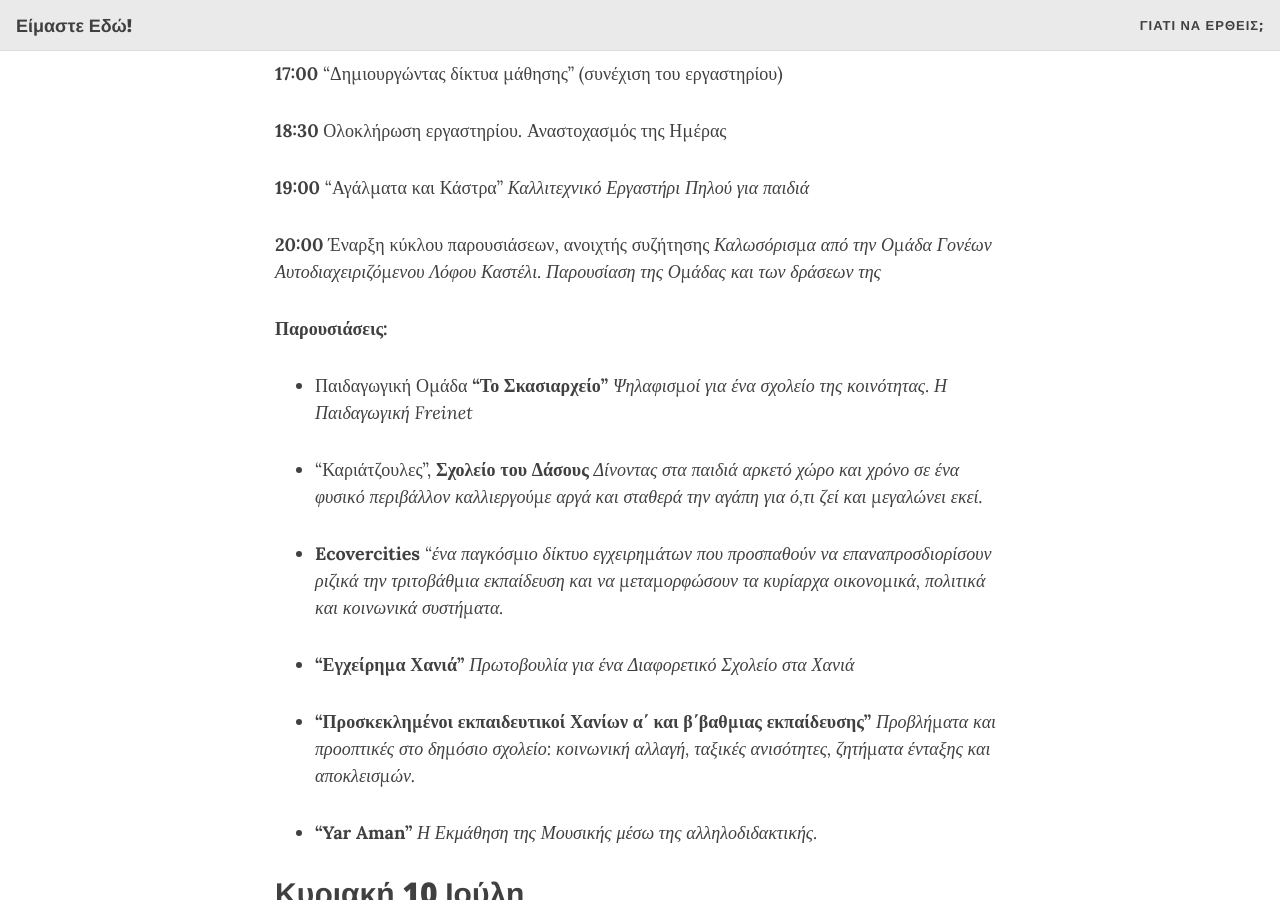
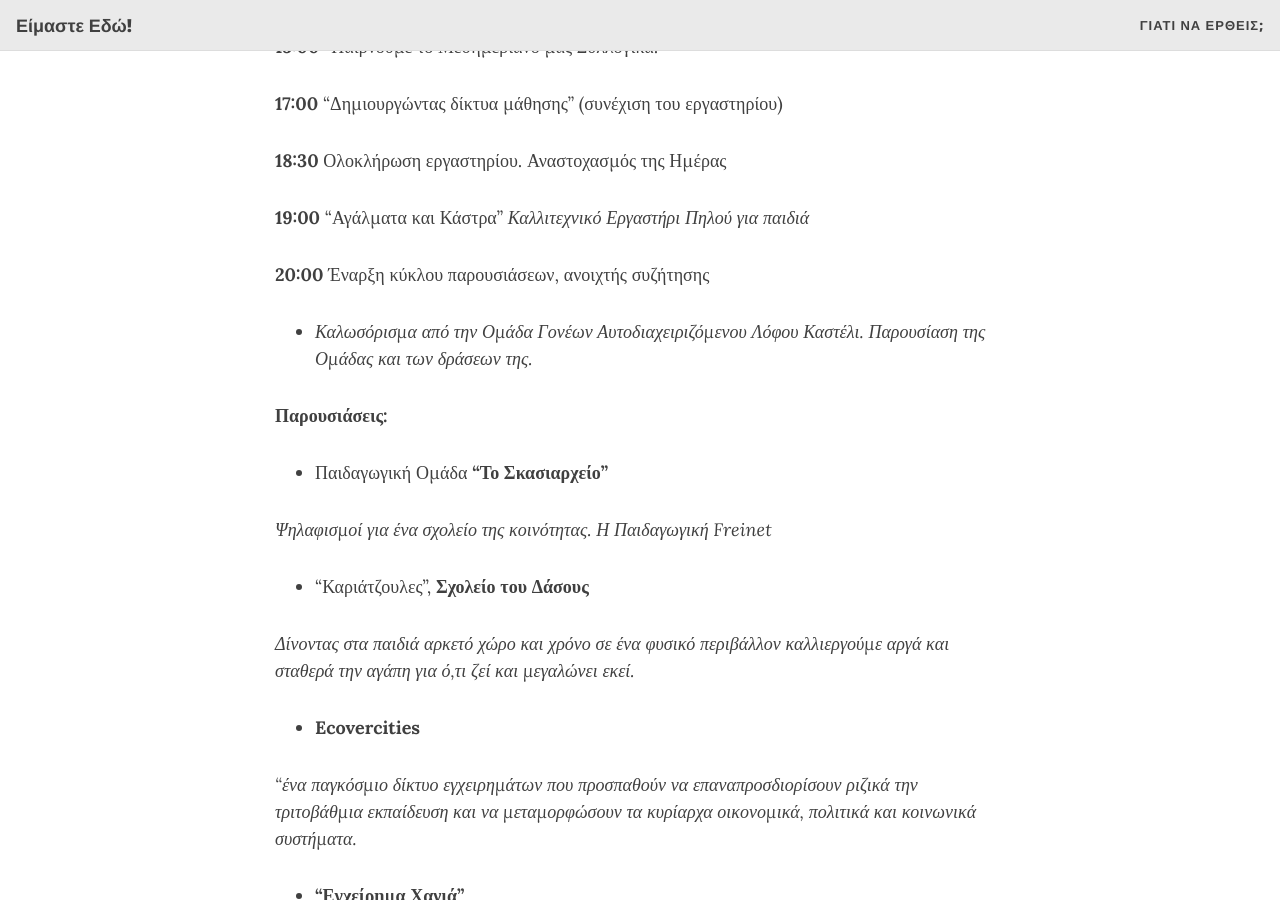
Before and after one commit to Trihmero/sch, a Jekyll site: the page built from _posts/2022-07-01-sch.md, in a window 1280 px wide and 900 px high, scrolled down 959 px. Built offline with Jekyll 4.4.1, drawn with Linux system fonts in a browser that asks for light colours; nearby versions of some CDN libraries.

Commit message:
Update 2022-07-01-sch.md

```diff
--- a/_posts/2022-07-01-sch.md
+++ b/_posts/2022-07-01-sch.md
@@ -14,13 +14,14 @@ comments: false
 
 **21:00**  Σχηµατίζουµε κύκλους και γνωριζόµαστε, στην αυλή της Ρόζας.
 
-**22:00** *“Η Θηλιά”* Θεατρική Παράσταση από την Θεατρική Οµάδα του Πολυτεχνείου Κρήτης
+**22:00** _**“Η Θηλιά”**_ Θεατρική Παράσταση από την Θεατρική Οµάδα του Πολυτεχνείου Κρήτης
 
 ## Σάββατο 9 Ιούλη
 
 **10:00**  Παίρνουµε το Πρωινό µας συλλογικά.
 
-**11:00**  “Δηµιουργώντας δίκτυα µάθησης”\\
+**11:00**  “Δηµιουργώντας δίκτυα µάθησης”
+
 _Προσκαλούµε παιδιά και ενήλικες για να συναντηθούµε και να βιώσουµε όλοι µαζί_
 _µια µέρα αυτοοργανωµένης µάθησης._
 _Θα έχουµε χώρο και χρόνο για να µοιραστούµε όνειρα, εργαλεία,ανακαλύψεις, απορίες_
@@ -38,49 +39,63 @@ _στις θεµατικές που θα προκύψουν._
 _Καλλιτεχνικό Εργαστήρι Πηλού για παιδιά_
 
 **20:00**  Έναρξη κύκλου παρουσιάσεων, ανοιχτής συζήτησης
-_Καλωσόρισµα από την Οµάδα Γονέων Αυτοδιαχειριζόµενου Λόφου Καστέλι._
-_Παρουσίαση της Οµάδας και των δράσεων της_
+
+- _Καλωσόρισµα από την Οµάδα Γονέων Αυτοδιαχειριζόµενου Λόφου Καστέλι._
+_Παρουσίαση της Οµάδας και των δράσεων της._
 
 **Παρουσιάσεις:**
 - Παιδαγωγική Οµάδα **“Το Σκασιαρχείο”**
+
 _Ψηλαφισµοί για ένα σχολείο της κοινότητας. Η Παιδαγωγική Freinet_
 
 - “Καριάτζουλες”, **Σχολείο του Δάσους**
+
 _Δίνοντας στα παιδιά αρκετό χώρο και χρόνο σε ένα φυσικό περιβάλλον καλλιεργούµε αργά και_
 _σταθερά την αγάπη για ό,τι ζεί και µεγαλώνει εκεί._
 
 - **Ecovercities**
-   _“ένα παγκόσµιο δίκτυο εγχειρηµάτων που προσπαθούν να επαναπροσδιορίσουν ριζικά την_
+
+_“ένα παγκόσµιο δίκτυο εγχειρηµάτων που προσπαθούν να επαναπροσδιορίσουν ριζικά την_
    _τριτοβάθµια εκπαίδευση και να µεταµορφώσουν τα κυρίαρχα οικονοµικά, πολιτικά και_
    _κοινωνικά συστήµατα._
 
 - **“Εγχείρηµα Χανιά”**
+
 _Πρωτοβουλία για ένα Διαφορετικό Σχολείο στα Χανιά_
 
 - **“Προσκεκληµένοι εκπαιδευτικοί Χανίων α΄ και β΄βαθµιας εκπαίδευσης”**
+
 _Προβλήµατα και προοπτικές στο δηµόσιο σχολείο: κοινωνική αλλαγή, ταξικές ανισότητες, ζητήµατα ένταξης και αποκλεισµών._
 
 - **“Yar Aman”**
+
 _Η Εκμάθηση της Μουσικής μέσω της αλληλοδιδακτικής._
+
+
 
 ## Κυριακή 10 Ιούλη
 
 **18:00**  Coffee Tables, κουβέντα πάνω στην εκπαίδευση.
+
 _Κλείνουµε το τριήµερο µε παράλληλες κυκλικές συζητήσεις πάνω σε ανοιχτά ερωτήµατα που έχουν γεννηθεί_
 _τις προηγούµενες µέρες γύρω από την εκπαίδευση και τις ζωές µας._
 
 **18:00**  “Το Σώµα µου,το Σπίτι µου”
+
 _Διαδραστικό εργαστήριο για παιδιά από 4ων ετών στην αίθουσα προβολών της κατάληψης Rosa Nera_
 
 **19:00** ‘ʼΗ Ρόζα µαςʼʼ
+
 _Δραστηριότητα για παιδιά από τη Rosa Nera στη Rosa Nera._
 
 **19:30** ''Φτιάχνω το σχολείο που ονειρεύοµαι''
+
 _Εικαστικό εργαστήρι µε µεικτή τεχνική-κολάζ και την τεχνική του **black out poetry**._
 _Ανοιχτό εργαστήρι για µικρούς και µεγάλους. Τα έργα θα αποτελέσουν µέρος εικαστικής έκθεσης_
 _στη Rosa Νera._
 
 **21:00 ‘ʼΩ! ρε Γλέντι!ʼʼ**
+
 _ψήσιµο στην αυλή της Rosa Nera και µουσική συναυλία από την οµάδα **Yar-Αman** *και τα* **Yar-Amanάκια** της._
 
 # Σημειώσεις Πάνω στην Λειτουργία του Τριημέρου.
```
